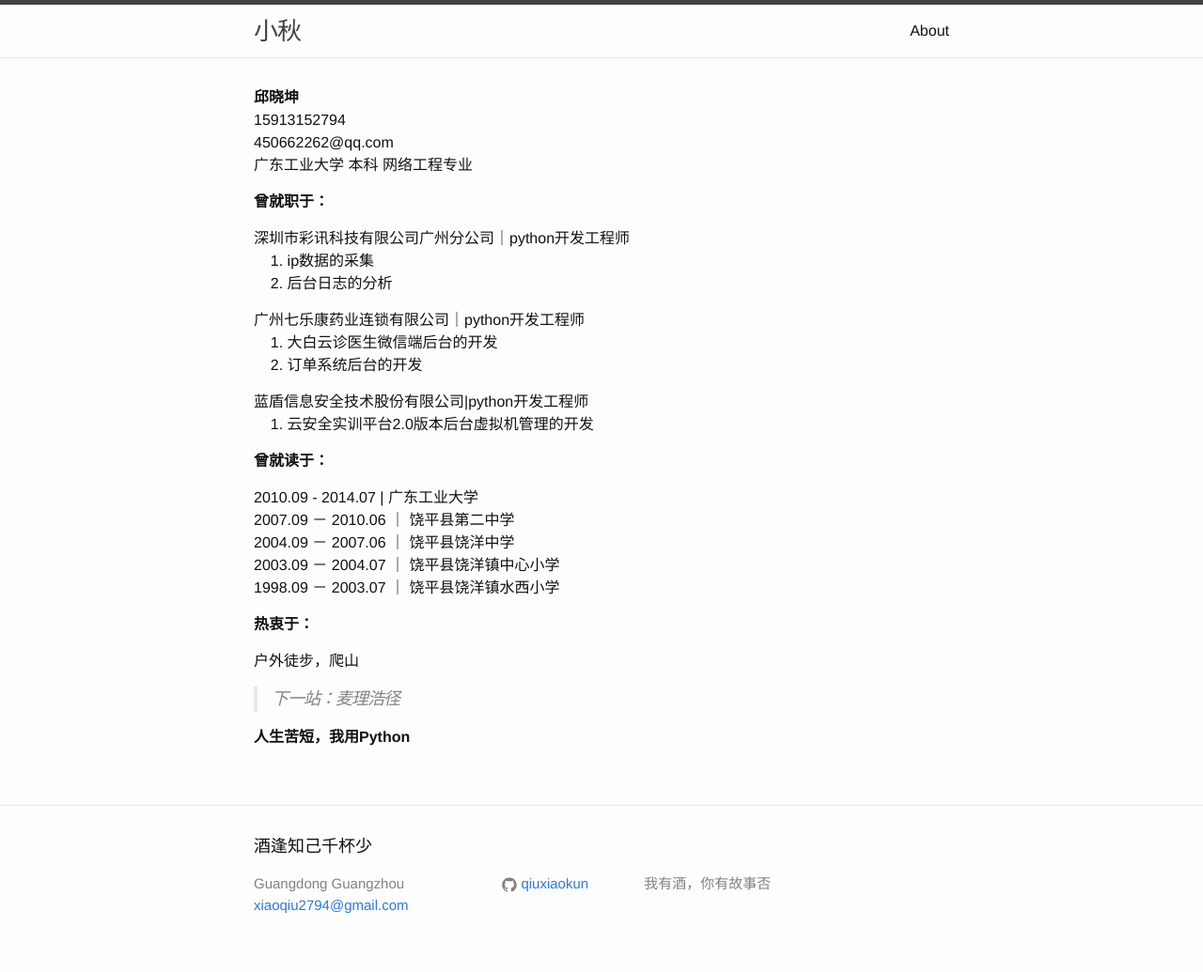
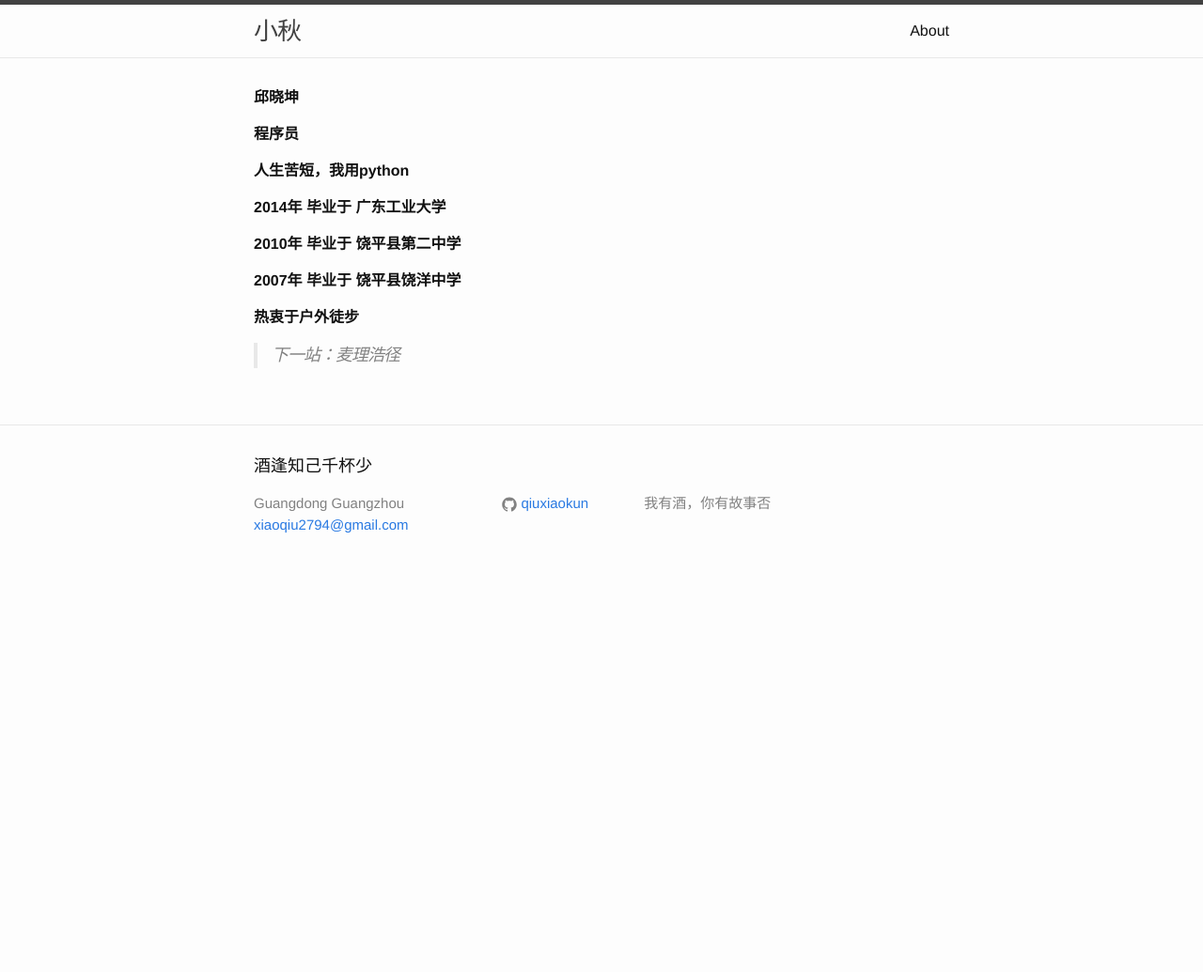
Before and after one commit to qiuxiaokun/qiuxiaokun.github.io, a Jekyll site: the page built from about.md, in a window 1280 px wide. Shown: the whole page at 94% size. Built offline with Jekyll 4.4.1, drawn with Linux system fonts in a browser that asks for light colours; after the commit the page ends 900 px from its top, so only the background shows below that.

Commit message:
exchange about.md

```diff
--- a/about.md
+++ b/about.md
@@ -6,34 +6,16 @@ permalink: /about/
 
 
 **邱晓坤**
-15913152794
-450662262@qq.com
-广东工业大学 本科 网络工程专业
 
-**曾就职于：**
+**程序员**
 
-深圳市彩讯科技有限公司广州分公司｜python开发工程师
-&nbsp;&nbsp;&nbsp;&nbsp;1. ip数据的采集
-&nbsp;&nbsp;&nbsp;&nbsp;2. 后台日志的分析
+**人生苦短，我用python**
 
-广州七乐康药业连锁有限公司｜python开发工程师
-&nbsp;&nbsp;&nbsp;&nbsp;1. 大白云诊医生微信端后台的开发
-&nbsp;&nbsp;&nbsp;&nbsp;2. 订单系统后台的开发
+**2014年 毕业于 广东工业大学**
 
-蓝盾信息安全技术股份有限公司|python开发工程师
-&nbsp;&nbsp;&nbsp;&nbsp;1. 云安全实训平台2.0版本后台虚拟机管理的开发
+**2010年 毕业于 饶平县第二中学**
 
-**曾就读于：**
+**2007年 毕业于 饶平县饶洋中学**
 
-2010.09 - 2014.07 | 广东工业大学
-2007.09 － 2010.06 ｜ 饶平县第二中学
-2004.09 － 2007.06 ｜ 饶平县饶洋中学
-2003.09 － 2004.07 ｜ 饶平县饶洋镇中心小学
-1998.09 － 2003.07 ｜ 饶平县饶洋镇水西小学
-
-**热衷于：**
-
-户外徒步，爬山
+**热衷于户外徒步**
 >下一站：麦理浩径
-
-**人生苦短，我用Python**
```
